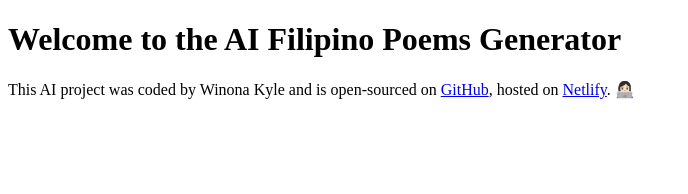
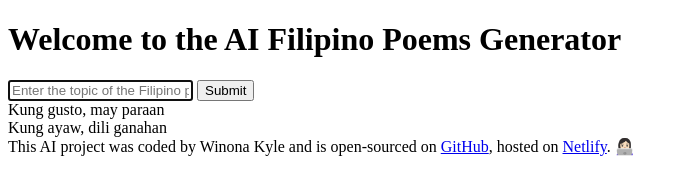
Before and after one commit to winonakyle/filipino-poem-generator, a plain HTML site: page index.html in a window 1280 px wide. Shown: the whole page, without its empty margins (0-688 px from the left). Drawn offline with Linux system fonts and the light colour scheme.

Commit message:
Added basic HTML

```diff
--- a/index.html
+++ b/index.html
@@ -7,7 +7,23 @@
   <title>AI Filipino Poems Generator</title>
 </head>
 <body>
-  <h1>Welcome to the AI Filipino Poems Generator</h1>
+  <header>
+    <h1>Welcome to the AI Filipino Poems Generator</h1>
+  </header>
+
+  <main>
+    <form>
+      <input type="text" placeholder="Enter the topic of the Filipino poem" autofocus required autocomplete="off" />
+      <input type="submit" />
+      <div>
+        Kung gusto, may paraan
+        <br />
+        Kung ayaw, dili ganahan
+      </div>
+    </form>
+
+  </main>
+
   <footer>
     This AI project was coded by Winona Kyle and is open-sourced on <a href="https://github.com/winonakyle/filipino-poems-generator" target="_blank">GitHub</a>, hosted on <a href="https://filipino-poems-generator.netlify.app/" target="_blank">Netlify</a>. 👩🏻‍💻
   </footer>
```
